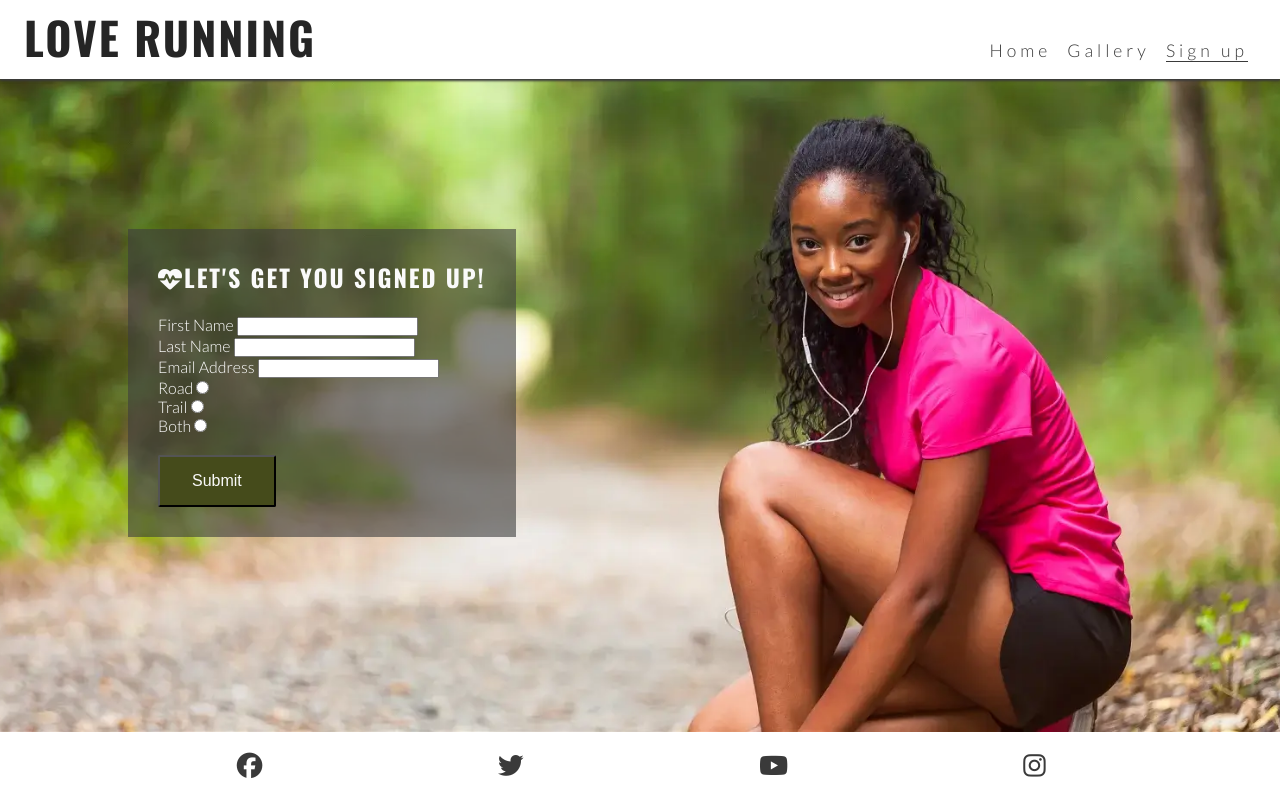
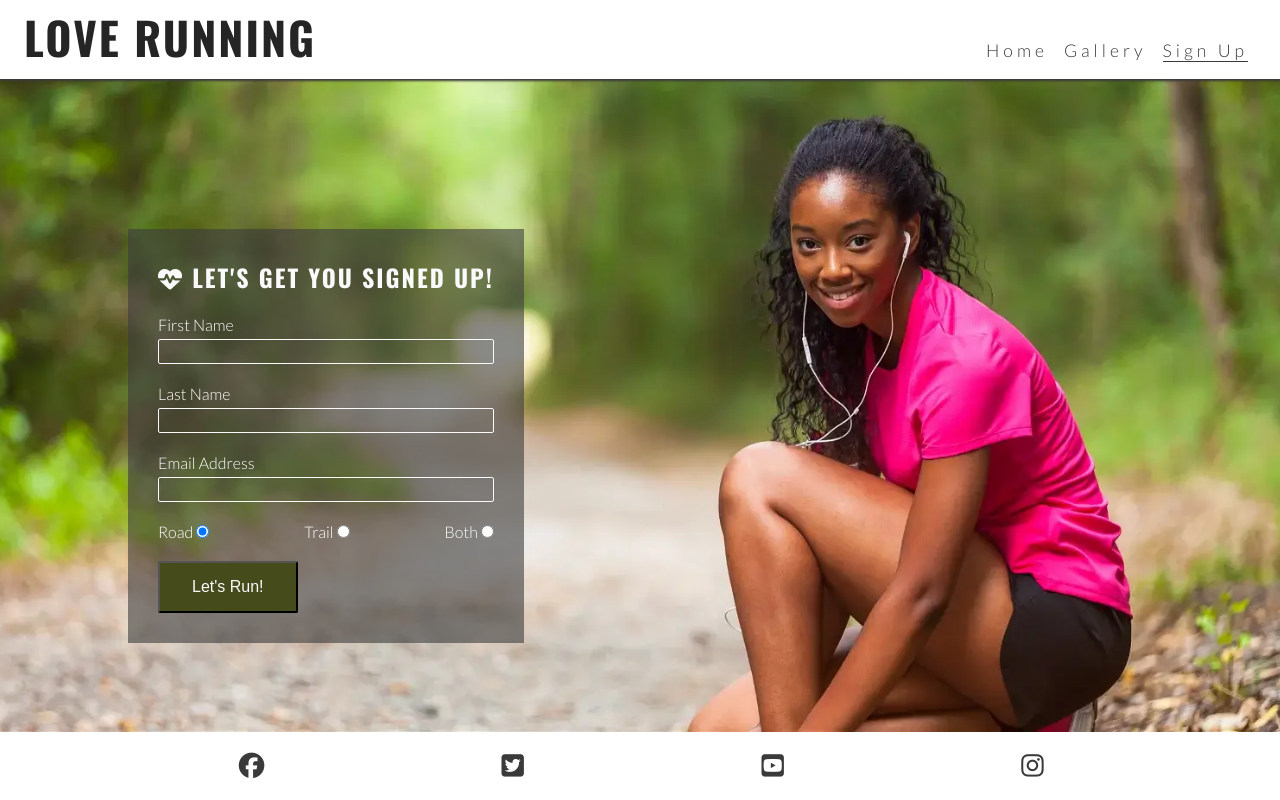
Before and after one commit to craig-grant630/love-running, a plain HTML site: page signup.html in a window 1280 px wide. Drawn offline with nearby package versions, Linux system fonts and the light colour scheme.

Commit message:
update signup page for styling puposes

```diff
--- a/signup.html
+++ b/signup.html
@@ -3,93 +3,102 @@
 
 <head>
     <meta charset="UTF-8">
+    <meta http-equiv="X-UA-Compatible" content="IE=edge">
     <meta name="viewport" content="width=device-width, initial-scale=1.0">
-    <!--Title-->
+    <!-- Meta tags for search engines -->
+    <meta name="description"
+        content="Love Running. Club for runners in Dublin, Ireland. Urban running, trail running. Dublin docklands and Phoenix Park">
+    <meta name="keywords" content="love running, run, running club, runners, Ireland, Dublin, sport, exercise">
+    <!-- Title -->
     <title>Love Running</title>
+    <!-- Favicon -->
     <link rel="apple-touch-icon" sizes="180x180" href="assets/favicon/apple-touch-icon.png">
     <link rel="icon" type="image/png" sizes="32x32" href="assets/favicon/favicon-32x32.png">
     <link rel="icon" type="image/png" sizes="16x16" href="assets/favicon/favicon-16x16.png">
-    <!--Meta tags for search engines-->
-    <meta name="description"
-        content="Love Running. Club for runners in Dublin, Ireland. Urban running, trail running. Dublin docklands in pheonix park">
-    <meta name="keywords" content="love running, run, running club, runners, Ireland, Dublin, sport, exercise">
-    <!--Stylesheet-->
+    <!-- Stylesheet -->
     <link rel="stylesheet" href="assets/css/style.css">
 </head>
 
 <body>
-    <!--Header-->
+    <!-- Header -->
     <header>
         <a href="index.html">
             <h1 id="logo">Love Running</h1>
         </a>
         <input type="checkbox" id="nav-toggle" name="nav-toggle">
-        <label for="nav-toggle" class="nav-toggle-label"><i class="fa-solid fa-bars"></i></label>
+        <label for="nav-toggle" class="nav-toggle-label">
+            <i class="fa-solid fa-bars"></i>
+        </label>
         <nav>
             <ul id="menu">
                 <li><a href="index.html">Home</a></li>
                 <li><a href="gallery.html">Gallery</a></li>
-                <li><a href="signup.html" class="active">Sign up</a></li>
+                <li><a href="signup.html" class="active">Sign Up</a></li>
             </ul>
         </nav>
     </header>
 
-    <!--Main content-->
+    <!-- Main content -->
     <main>
         <section id="signup">
-            <form action="" id="signup-form" method="POST" action="https://formdump.codeinstitute.net">
-                <h2>
-                    <i class="fa-solid fa-heart-pulse"></i>Let's get you signed up!
-                </h2>
+            <form id="signup-form" method="POST" action="https://formdump.codeinstitute.net">
+                <h2><i class="fa-solid fa-heartbeat"></i> Let's get you signed up!</h2>
                 <label for="first-name">First Name</label>
-                <input type="text" id="first-name">
-
+                <input type="text" name="first_name" id="first-name" class="text-input" required>
                 <br>
                 <label for="last-name">Last Name</label>
-                <input type="text" id="last-name">
-
+                <input type="text" name="last_name" id="last-name" class="text-input" required>
                 <br>
                 <label for="email-address">Email Address</label>
-                <input type="text" id="email-address">
-
-                <div id="radio-buttons">
+                <input type="email" name="email_address" id="email-address" class="text-input" required>
+                <br>
+                <div class="radio-buttons">
                     <div>
                         <label for="road">Road</label>
-                        <input type="radio" id="road" name="running_preference">
+                        <input type="radio" name="running_preference" id="road" value="road" required checked>
                     </div>
                     <div>
                         <label for="trail">Trail</label>
-                        <input type="radio" id="trail" name="running_preference">
+                        <input type="radio" name="running_preference" id="trail" value="trail" required>
                     </div>
                     <div>
                         <label for="both">Both</label>
-                        <input type="radio" id="both" name="running_preference">
+                        <input type="radio" name="running_preference" id="both" value="both" required>
                     </div>
                 </div>
-                <input type="submit" class="join-button">
+                <button type="submit" class="join-button">Let's Run!</button>
             </form>
         </section>
-
     </main>
 
-    <!--Footer-->
+    <!-- Footer -->
     <footer>
         <ul id="social-networks">
-            <li><a href="https://www.facebook.com/" target="_blank" rel="noopener"
-                    aria-label="Visit our facebook page (opens in a new tab)"><i class="fa-brands fa-facebook"></i></a>
+            <li>
+                <a href="https://www.facebook.com/" target="_blank" rel="noopener"
+                    aria-label="Visit our Facebook page (opens in a new tab)">
+                    <i class="fa-brands fa-facebook"></i></a>
             </li>
-            <li><a href="https://x.com/?lang=en" target="_blank" rel="noopener"
-                    aria-label="Visit our X page (opens in a new tab)"><i class="fa-brands fa-twitter"></i></a></li>
-            <li><a href="https://youtube.com" target="_blank" rel="noopener"
-                    aria-label="Visit our youtube (opens in a new tab)"><i class="fa-brands fa-youtube"></i></a></li>
-            <li><a href="https://instagram.com" target="_blank" rel="noopener"
-                    aria-label="Visit our instagram page (opens in a new tab)"><i
-                        class="fa-brands fa-instagram"></i></a></li>
+            <li>
+                <a href="https://www.twitter.com/" target="_blank" rel="noopener"
+                    aria-label="Visit our Twitter page (opens in a new tab)">
+                    <i class="fa-brands fa-twitter-square"></i></a>
+            </li>
+            <li>
+                <a href="https://www.youtube.com/" target="_blank" rel="noopener"
+                    aria-label="Visit our YouTube page (opens in a new tab)">
+                    <i class="fa-brands fa-youtube-square"></i></a>
+            </li>
+            <li>
+                <a href="https://www.instagram.com/" target="_blank" rel="noopener"
+                    aria-label="Visit our Instagram page (opens in a new tab)">
+                    <i class="fa-brands fa-instagram"></i></a>
+            </li>
         </ul>
+    </footer>
 
-    </footer>
-    <!--Font aewsome kit link-->
-    <script src="https://kit.fontawesome.com/2d15dd04c5.js" crossorigin="anonymous"></script>
+    <!-- Font Awesome kit -->
+    <script src="https://kit.fontawesome.com/3b20d96fa9.js" crossorigin="anonymous"></script>
 </body>
 
 </html>
```
